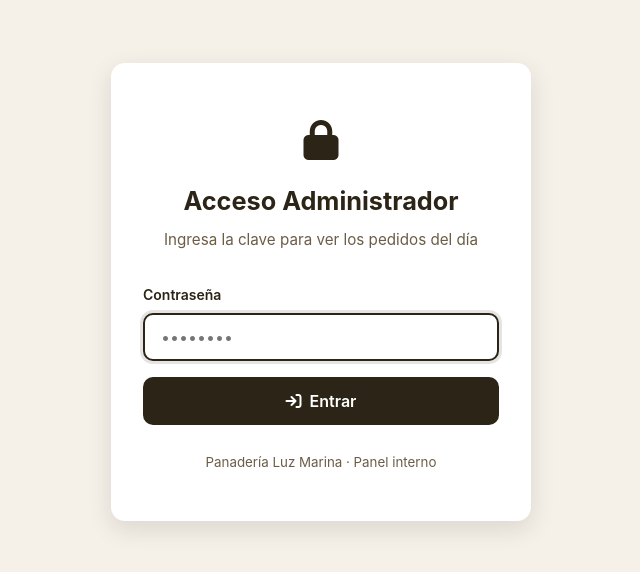
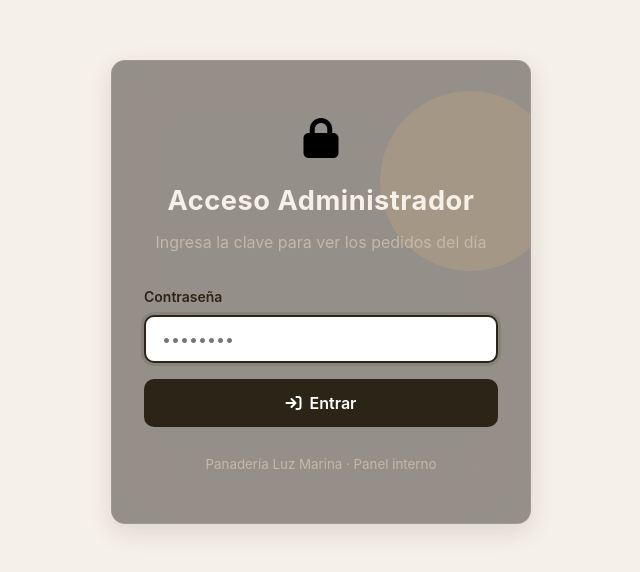
Before and after one commit to JorgeAHernandezC80/PanaderiaLuzMarina, a website with bundled scripts: page admin.html in a window 1280 px wide. Shown: the part 108-680 px from the top of the page, without its empty margins (319-959 px from the left). Built offline with nearby package versions, Linux system fonts and the light colour scheme.

Commit message:
Se rediseña la tarjeta de login con efecto de vidrio esmerilado
Antes era una tarjeta blanca simple, igual al resto del panel. Ahora
es una tarjeta oscura translúcida con blur de fondo (glassmorphism)
y un blob dorado detrás que se mueve al pasar el mouse — inspirada
en un estilo de Uiverse.io, adaptada a los colores de marca y sin
tamaño fijo para que el formulario real entre bien.

De paso: candado en negro, blob bien translúcido, y título/subtítulo
un poco más grandes.

Es solo la pantalla de login — el resto del panel admin no cambia.

```diff
--- a/CSS/pages/admin.css
+++ b/CSS/pages/admin.css
@@ -195,13 +195,61 @@ button {
   min-height: calc(100vh - var(--space-6) * 2);
 }
 
+/* Tarjeta de login con efecto "vidrio esmerilado" — adaptada de un
+   snippet de Uiverse.io (autor: vinodjangid07). Cambios respecto al
+   original:
+   1) El blob de color era azul genérico (rgb(144,161,255)); acá usa el
+      dorado de marca (--login-blob-color) — si prefieres el azul
+      original, cambia solo esa variable.
+   2) Sin el tamaño fijo 220×250px ni el wrapper .cardContainer aparte
+      del original — acá adentro va un formulario de login real, así
+      que .login-card hace las dos cosas a la vez (la tarjeta de vidrio
+      Y el contenedor posicionador del blob), sin agregar un div extra
+      al HTML.
+   3) Blob reescalado y reposicionado (100px/220px de card no alcanzaba
+      para una tarjeta de ~420px de ancho con formulario adentro).
+   La tarjeta es oscura A PROPÓSITO, sin importar si el resto del panel
+   está en modo claro u oscuro — es la pantalla de bienvenida antes de
+   entrar, no parte del panel en sí, así que no usa las variables de
+   tema que sí cambian entre modo claro/oscuro (sección 15). */
 .login-card {
-  background: var(--color-surface);
+  --login-blob-color: #d4ae78;
+  position: relative;
+  z-index: 1;
+  width: 100%;
+  max-width: 420px;
   padding: var(--space-8) var(--space-6);
   border-radius: var(--radius-lg);
+  background-color: rgba(31, 26, 20, 0.45);
+  backdrop-filter: blur(30px);
+  -webkit-backdrop-filter: blur(30px);
+  border: 1px solid rgba(255, 255, 255, 0.09);
   box-shadow: var(--shadow-lg);
-  width: 100%;
-  max-width: 420px;
+  /* El blob de abajo se sale del borde a propósito (right:-30px) — sin
+     esto, en móvil podría empujar el ancho de toda la página y causar
+     scroll horizontal. Con overflow:hidden, el blob se recorta en el
+     borde redondeado de la tarjeta en vez de escaparse del layout. */
+  overflow: hidden;
+}
+
+/* El blob de color detrás de la tarjeta — el vidrio esmerilado de arriba
+   lo difumina a través suyo. Sin esto, backdrop-filter no tiene mucho
+   que desenfocar sobre un fondo plano y el efecto casi no se nota. */
+.login-card::before {
+  content: '';
+  position: absolute;
+  z-index: -1;
+  width: 180px;
+  height: 180px;
+  border-radius: 50%;
+  background-color: color-mix(in srgb, var(--login-blob-color) 25%, transparent);
+  right: -30px;
+  top: 30px;
+  transition: transform 1s;
+}
+
+.login-card:hover::before {
+  transform: translate(-50px, 60px);
 }
 
 .login-card__header {
@@ -213,6 +261,7 @@ button {
   display: inline-block;
   font-size: 2.5rem;
   margin-bottom: var(--space-3);
+  color: #000;
 }
 
 .login-card__title {
@@ -220,20 +269,22 @@ button {
      pantallas de 320px y 1920px+ en vez de saltar de golpe en un
      breakpoint — mismo principio en dashboard-header__title h1 y
      stat-card__value (sección 6). */
-  font-size: clamp(1.25rem, 1.1rem + 0.6vw, 1.6rem);
-  font-weight: 700;
+  font-size: clamp(1.3rem, 1.2rem + 0.7vw, 1.7rem);
+  font-weight: 750;
   margin-bottom: var(--space-2);
+  color: #f5f0e8;
+  letter-spacing: 0.02em;
 }
 
 .login-card__subtitle {
-  color: var(--color-text-muted);
-  font-size: 0.95rem;
+  color: #c4b8a8;
+  font-size: 1rem;
 }
 
 .login-card__footer {
   text-align: center;
   margin-top: var(--space-5);
-  color: var(--color-text-muted);
+  color: #c4b8a8;
 }
 
 /* ═══════════════════════════════════════════
```
